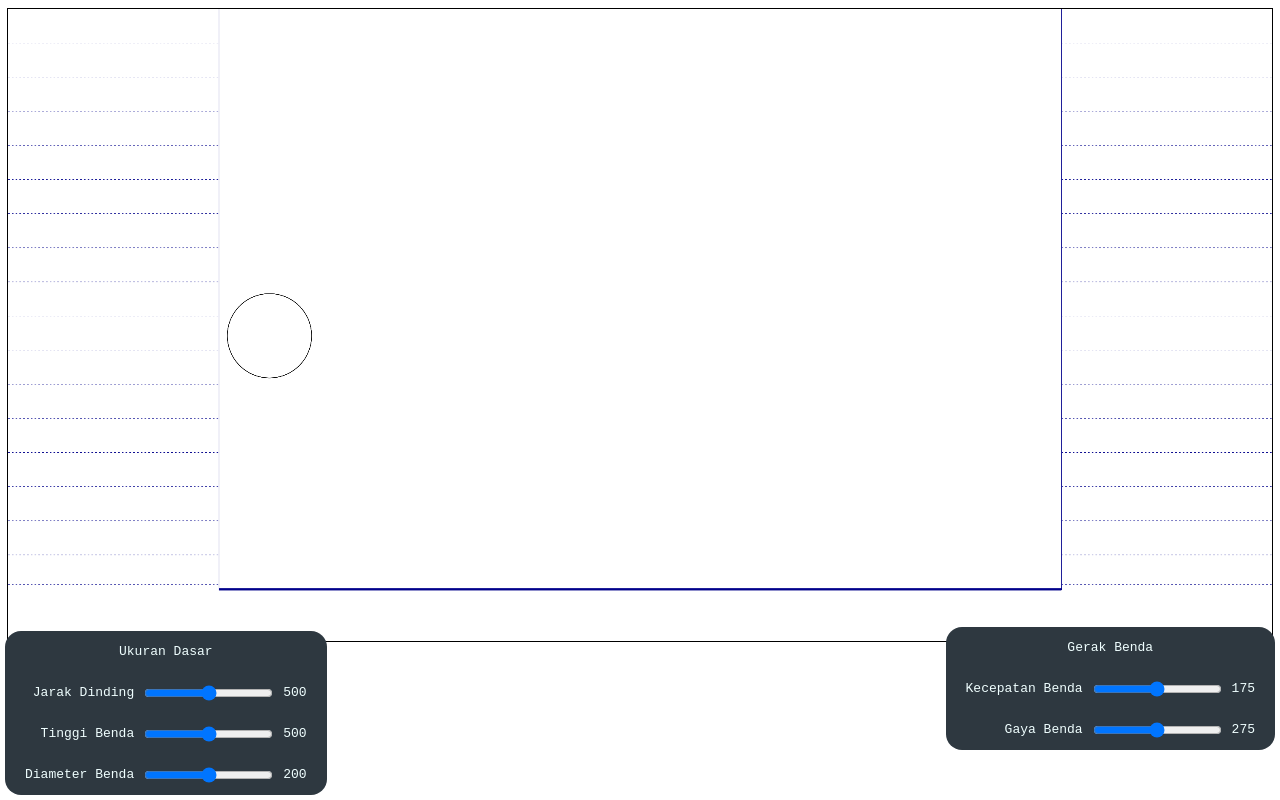
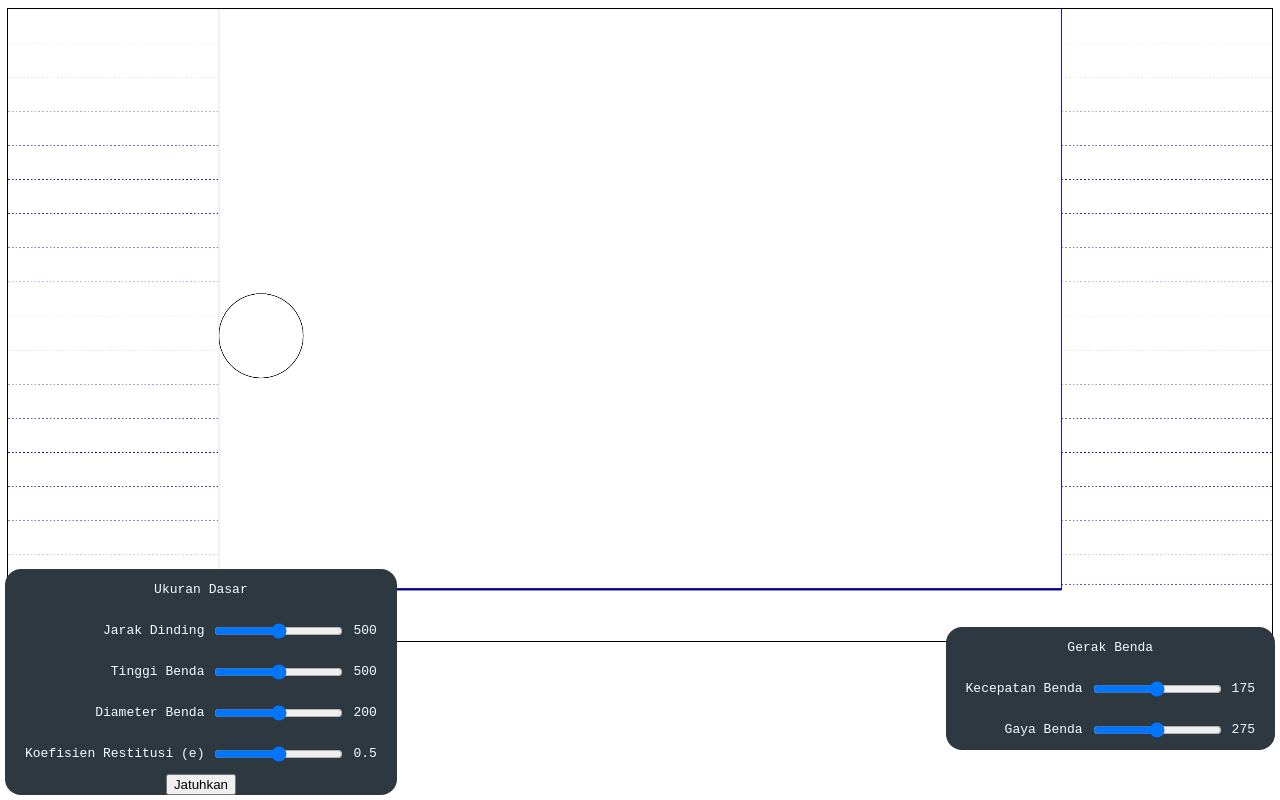
Before and after one commit to fthliqml/Grafkom-Project-UAS, a plain HTML site: page index.html in a window 1280 px wide. Drawn offline with Linux system fonts and the light colour scheme.

Commit message:
+Koefisien Restitusi, Gagal gerak

```diff
--- a/index.html
+++ b/index.html
@@ -44,6 +44,21 @@
           />
           <p id="diameterBendaValue"></p>
         </div>
+        <div class="koefisienRestitusi">
+          <label for="koefisienRestitusi">Koefisien Restitusi (e)</label>
+          <input
+            type="range"
+            name="koefisienRestitusi"
+            id="koefisienRestitusi"
+            min="0"
+            max="1"
+            step="0.1"
+          />
+          <p id="koefisienRestitusiValue"></p>
+        </div>
+        <div class="jatuhkanBenda">
+          <button onclick="jatuhkanBenda()">Jatuhkan</button>
+        </div>
       </div>
     </div>
 
--- a/script/script.js
+++ b/script/script.js
@@ -7,6 +7,7 @@ let CanvasMiddleY = CANVAS.height / 2;
 const jarakDindingID = document.getElementById("jarakDinding");
 const tinggiBendaID = document.getElementById("tinggiBenda");
 const diameterBendaID = document.getElementById("diameterBenda");
+const koefisienRestitusiID = document.getElementById("koefisienRestitusi");
 const kecepatanBendaID = document.getElementById("kecepatanBenda");
 const gayaBendaID = document.getElementById("gayaBenda");
 
@@ -14,6 +15,9 @@ const gayaBendaID = document.getElementById("gayaBenda");
 let jarakDindingValText = document.getElementById("jarakDindingValue");
 let tinggiBendaValText = document.getElementById("tinggiBendaValue");
 let diameterBendaValText = document.getElementById("diameterBendaValue");
+let koefisienRestitusiValText = document.getElementById(
+  "koefisienRestitusiValue"
+);
 let kecepatanBendaValText = document.getElementById("kecepatanBendaValue");
 let gayaBendaValText = document.getElementById("gayaBendaValue");
 
@@ -21,6 +25,7 @@ let gayaBendaValText = document.getElementById("gayaBendaValue");
 let jarakDindingInput = Number(jarakDindingID.value);
 let tinggiBendaInput = Number(tinggiBendaID.value);
 let diameterBendaInput = Number(diameterBendaID.value);
+let koefisienRestitusiInput = Number(koefisienRestitusiID.value);
 let kecepatanBendaInput = Number(kecepatanBendaID.value);
 let gayaBendaInput = Number(gayaBendaID.value);
 
@@ -28,10 +33,10 @@ function refresh_Text_Input() {
   jarakDindingValText.textContent = jarakDindingID.value;
   tinggiBendaValText.textContent = tinggiBendaID.value;
   diameterBendaValText.textContent = diameterBendaID.value;
+  koefisienRestitusiValText.textContent = koefisienRestitusiID.value;
   kecepatanBendaValText.textContent = kecepatanBendaID.value;
   gayaBendaValText.textContent = gayaBendaID.value;
 }
-refresh_Text_Input();
 
 jarakDindingID.addEventListener("input", () => {
   jarakDindingInput = Number(jarakDindingID.value);
@@ -39,14 +44,24 @@ jarakDindingID.addEventListener("input", () => {
   refreshDraw();
 });
 
+function tinggiBendaFunc() {
+  tinggiBendaInput = Number(tinggiBendaID.value);
+  refresh_Text_Input();
+  refreshDraw();
+}
+
 tinggiBendaID.addEventListener("input", () => {
-  tinggiBendaInput = Number(tinggiBendaID.value);
+  tinggiBendaFunc();
+});
+
+diameterBendaID.addEventListener("input", () => {
+  diameterBendaInput = Number(diameterBendaID.value);
   refresh_Text_Input();
   refreshDraw();
 });
 
-diameterBendaID.addEventListener("input", () => {
-  diameterBendaInput = Number(diameterBendaID.value);
+koefisienRestitusiID.addEventListener("input", () => {
+  koefisienRestitusiInput = Number(koefisienRestitusiID.value);
   refresh_Text_Input();
   refreshDraw();
 });
@@ -216,7 +231,13 @@ function dinding_lantai() {
 
     if (index == yLantai) {
       garisDash(0, index - 10, xDinding_Kiri, index - 10, "biruTua");
-      garisDash(xDinding_Kanan, index - 10, CANVAS.width, index - 10, "biruTua");
+      garisDash(
+        xDinding_Kanan,
+        index - 10,
+        CANVAS.width,
+        index - 10,
+        "biruTua"
+      );
     }
   }
 
@@ -229,7 +250,7 @@ function dinding_lantai() {
 
 function gambarBola() {
   yLantai = CanvasMiddleY + (1 / 1.2) * CanvasMiddleY;
-  let xBola = jarakDindingInput + diameterBendaInput / 2 + 20;
+  let xBola = jarakDindingInput + diameterBendaInput / 2;
   let yBola = yLantai - diameterBendaInput / 2 - tinggiBendaInput;
 
   Lingkaran(xBola, yBola, diameterBendaInput / 2);
@@ -237,11 +258,36 @@ function gambarBola() {
 
 function refreshDraw() {
   ctx.clearRect(0, 0, CANVAS.width, CANVAS.height);
-  requestAnimationFrame(gambarBola);
-  requestAnimationFrame(dinding_lantai);
+  gambarBola();
+  dinding_lantai();
+}
+
+/*
+Function for moving
+*/
+
+function jatuhkanBenda() {
+
+  let nextTinggi = Math.pow(koefisienRestitusiInput, 2) * tinggiBendaInput;
+
+  while (Math.round(nextTinggi) != 0) {
+    if (tinggiBendaInput > 0) {
+      while (tinggiBendaInput != 0) {
+        tinggiBendaID.value = tinggiBendaInput - 5;
+        tinggiBendaFunc();
+        window.requestAnimationFrame(refreshDraw);
+      }
+    }
+    nextTinggi = koefisienRestitusiInput ** 2 * nextTinggi;
+  }
 }
 
 /*
 Running
 */
-refreshDraw();
+function init () {
+  window.requestAnimationFrame(refreshDraw);
+  refresh_Text_Input();
+}
+
+window.onload = init;
--- a/style/style.css
+++ b/style/style.css
@@ -49,6 +49,10 @@ body {
   margin: 0px 20px;
 }
 
+.jatuhkanBenda {
+  align-self: center;
+}
+
 .inputsContainer div input {
   margin: 0px 10px;
 }
```
